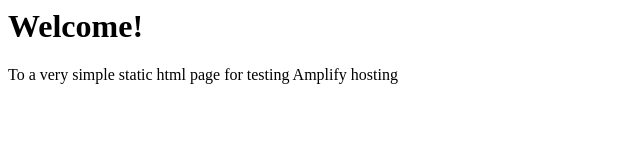
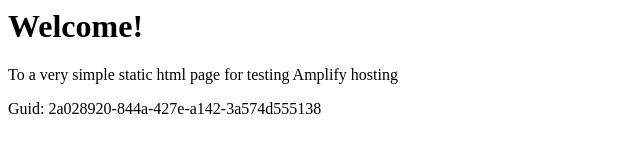
Before and after one commit to aws-aemilia-dub/Github-PR-Commit-Integration-Test-DoNotTouch-v0-prod-eu-west-1, a website: page src/index.html in a window 1280 px wide. Shown: the whole page, without its empty margins (0-640 px from the left). Drawn offline with Linux system fonts and the light colour scheme.

Commit message:
commit from integ tests

```diff
--- a/src/index.html
+++ b/src/index.html
@@ -1,3 +1,5 @@
+
+
 <html lang="en">
 
 <head>
@@ -10,6 +12,6 @@
 <body>
     <h1>Welcome!</h1>
     <p>To a very simple static html page for testing Amplify hosting</p>
-</body>
+    <p>Guid: 2a028920-844a-427e-a142-3a574d555138</p></body>
 
 </html>
```
